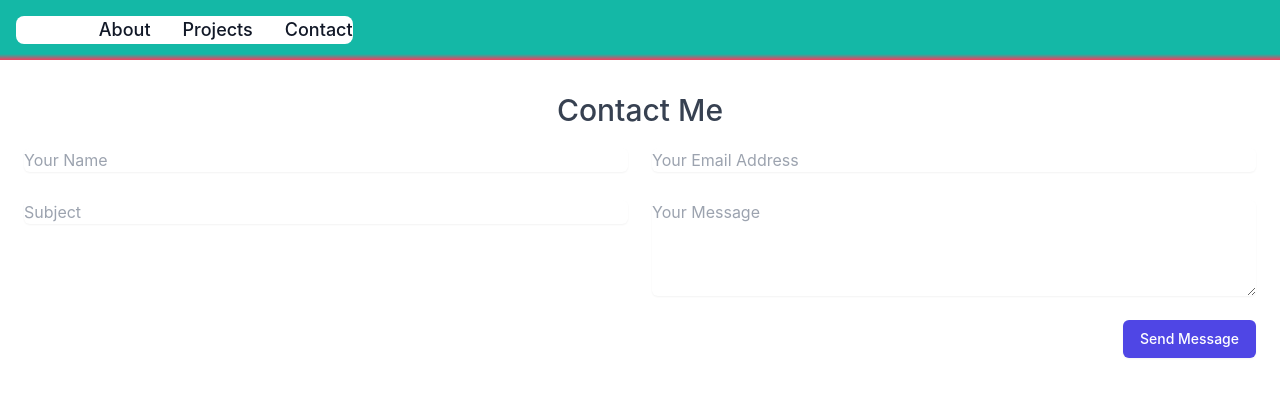
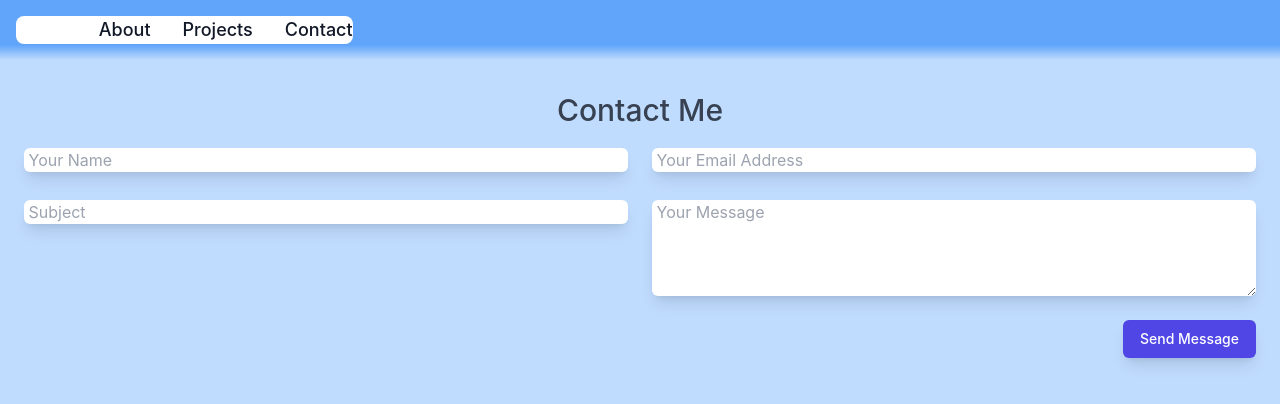
Before and after one commit to Josephsomethingelse12341/portfolio, a React (Create React App) app: page /contact in a window 1280 px wide. Shown: the top 404 px of the page. Built offline with nearby package versions, Linux system fonts and the light colour scheme.

Commit message:
fixed gaps and adjusted background

```diff
--- a/src/components/Contact.js
+++ b/src/components/Contact.js
@@ -17,25 +17,25 @@ export const Contact = () => {
     };
 
     return (
-        <div>
+        <div class="bg-blue-200 min-h-screen">
             <div className="container mx-auto px-6 py-8">
                 <h3 className="text-gray-700 text-3xl font-medium">Contact Me</h3>
                 <form ref={form} onSubmit={sendEmail}>
                     <div className="grid grid-cols-1 sm:grid-cols-2 gap-6 mt-4">
                         <div>
-                            <input type="text" name="name" id="name" placeholder="Your Name" className="border-gray-300 focus:border-indigo-300 focus:ring focus:ring-indigo-200 focus:ring-opacity-50 rounded-md shadow-sm mt-1 block w-full"/>
+                            <input type="text" name="name" id="name" placeholder=" Your Name" className="border-gray-300 focus:border-indigo-300 focus:ring focus:ring-indigo-200 focus:ring-opacity-50 rounded-md shadow-lg mt-1 block w-full"/>
                         </div>
                         <div>
-                            <input type="email" name="email" id="email" placeholder="Your Email Address" className="border-gray-300 focus:border-indigo-300 focus:ring focus:ring-indigo-200 focus:ring-opacity-50 rounded-md shadow-sm mt-1 block w-full"/>
+                            <input type="email" name="email" id="email" placeholder=" Your Email Address" className="border-gray-300 focus:border-indigo-300 focus:ring focus:ring-indigo-200 focus:ring-opacity-50 rounded-md shadow-lg mt-1 block w-full"/>
                         </div>
                         <div>
-                            <input type="text" name="subject" id="subject" placeholder="Subject" className="border-gray-300 focus:border-indigo-300 focus:ring focus:ring-indigo-200 focus:ring-opacity-50 rounded-md shadow-sm mt-1 block w-full"/>
+                            <input type="text" name="subject" id="subject" placeholder=" Subject" className="border-gray-300 focus:border-indigo-300 focus:ring focus:ring-indigo-200 focus:ring-opacity-50 rounded-md shadow-lg mt-1 block w-full"/>
                         </div>
                         <div>
-                            <textarea name="message" id="message" rows="4" placeholder="Your Message" className="border-gray-300 focus:border-indigo-300 focus:ring focus:ring-indigo-200 focus:ring-opacity-50 rounded-md shadow-sm mt-1 block w-full"></textarea>
+                            <textarea name="message" id="message" rows="4" placeholder=" Your Message" className="border-gray-300 focus:border-indigo-300 focus:ring focus:ring-indigo-200 focus:ring-opacity-50 rounded-md shadow-lg mt-1 block w-full"></textarea>
                         </div>
                         <div className="text-right col-span-2">
-                            <button type="submit" value="Send Message" className="inline-flex justify-center py-2 px-4 border border-transparent shadow-sm text-sm font-medium rounded-md text-white bg-indigo-600 hover:bg-indigo-500 focus:outline-none" >Send Message</button>
+                            <button type="submit" value="Send Message" className="inline-flex justify-center py-2 px-4 border border-transparent shadow-lg text-sm font-medium rounded-md text-white bg-indigo-600 hover:bg-indigo-500 focus:outline-none" > Send Message</button>
                         </div>
                     </div>
                 </form>
--- a/src/components/Navbar.js
+++ b/src/components/Navbar.js
@@ -38,10 +38,10 @@ export const NavBar = () => {
       <Navbar expand="md" className={scrolled ? "scrolled" : ""} >
         <Container class="">
           <Navbar.Collapse id="basic-navbar-nav">
-            <nav class="bg-gradient-to-b from-teal-500 from-90% to-rose-500  w-full">
+            <nav class="bg-gradient-to-b from-blue-400 from-75% to-blue-200  w-full ">
               <div class="max-w-screen-xl flex flex-wrap items-center justify-between mx-auto p-4">
                 <div class="hidden w-full md:block md:w-auto" id="navbar-default">
-                  <Nav class="font-medium text-lg flex flex-col p-6 md:p-0 mt-4 border border-gray-100 rounded-lg bg-gray-50 md:flex-row md:space-x-8 md:mt-0 md:border-0 md:bg-white dark:bg-teal-400 md:dark:bg-teal-500 dark:border-teal-300">
+                  <Nav class="font-medium text-lg flex flex-col p-6 md:p-0 mt-4 border border-gray-100 rounded-lg bg-gray-50 md:flex-row md:space-x-8 md:mt-0 md:border-0 md:bg-white dark:bg-blue-300 md:dark:bg-blue-400 dark:border-blue-200">
                       <a href="/" className={activeLink === 'home' ? 'active navbar-link' : 'navbar-link'} onClick={() => onUpdateActiveLink('home')} class="block py-2 pl-3 pr-4 text-white  rounded md:bg-transparent  md:p-0 dark:text-white ">Home</a>
                       <a href="/about" className={activeLink === 'about' ? 'active navbar-link' : 'navbar-link'} onClick={() => onUpdateActiveLink('about')} class="hover:transition-all block py-2 pl-3 pr-4 text-gray-900 rounded hover:bg-gray-100 md:hover:bg-transparent md:border-0 md:hover:text-blue-700 md:p-0 dark:text-white md:dark:hover:text-blue-500 dark:hover:bg-gray-700 dark:hover:text-white md:dark:hover:bg-transparent">About</a>
                       <a href="/projects" className={activeLink === 'projects' ? 'active navbar-link' : 'navbar-link'} onClick={() => onUpdateActiveLink('contact')} class="hover:transition-all block py-2 pl-3 pr-4 text-gray-900 rounded hover:bg-gray-100 md:hover:bg-transparent md:border-0 md:hover:text-blue-700 md:p-0 dark:text-white md:dark:hover:text-blue-500 dark:hover:bg-gray-700 dark:hover:text-white md:dark:hover:bg-transparent">Projects</a>
--- a/src/components/Projects.js
+++ b/src/components/Projects.js
@@ -2,30 +2,30 @@
 
 export const Projects = () => {
     return (
-        <div class="bg-rose-500 min-h-screen py-5">
-        <div class=" mt-8 my-2 grid grid-cols-2 mx-40 shadow-lg">
-            <div class="bg-white rounded overflow-hidden shadow-lg">
+        <div class="bg-blue-200 min-h-screen py-5">
+        <div class=" mt-8 my-2 grid grid-cols-2 mx-40 ">
+            <div class="bg-white rounded overflow-hidden shadow-lg m-4">
                 <img src="https://wiki.teamfortress.com/w/images/thumb/a/af/Demoman_taunt_laugh.png/350px-Demoman_taunt_laugh.png" alt="Project 1" class="w-full h-32 sm:h-48"/>
                 <div>
                     <span class="font-bold">The Warrior</span>
                     <span class="block">example text</span>
                 </div>
             </div>
-            <div class="bg-white rounded overflow-hidden shadow-lg">
+            <div class="bg-white rounded overflow-hidden shadow-lg m-4">
                 <img src="https://wiki.teamfortress.com/w/images/thumb/a/af/Demoman_taunt_laugh.png/350px-Demoman_taunt_laugh.png" alt="Project 1" class="w-full h-32 sm:h-48"/>
                 <div>
                     <span class="font-bold">The Warrior</span>
                     <span class="block">example text</span>
                 </div>
             </div>
-            <div class="bg-white rounded overflow-hidden shadow-lg">
+            <div class="bg-white rounded overflow-hidden shadow-lg m-4">
                 <img src="https://wiki.teamfortress.com/w/images/thumb/a/af/Demoman_taunt_laugh.png/350px-Demoman_taunt_laugh.png" alt="Project 1" class="w-full h-32 sm:h-48"/>
                 <div>
                     <span class="font-bold">The Warrior</span>
                     <span class="block">example text</span>
                 </div>
             </div>
-            <div class="bg-white rounded overflow-hidden shadow-lg">
+            <div class="bg-white rounded overflow-hidden shadow-lg m-4">
                 <img src="https://wiki.teamfortress.com/w/images/thumb/a/af/Demoman_taunt_laugh.png/350px-Demoman_taunt_laugh.png" alt="Project 1" class="w-full h-32 sm:h-48"/>
                 <div>
                     <span class="font-bold">The Warrior</span>
```
